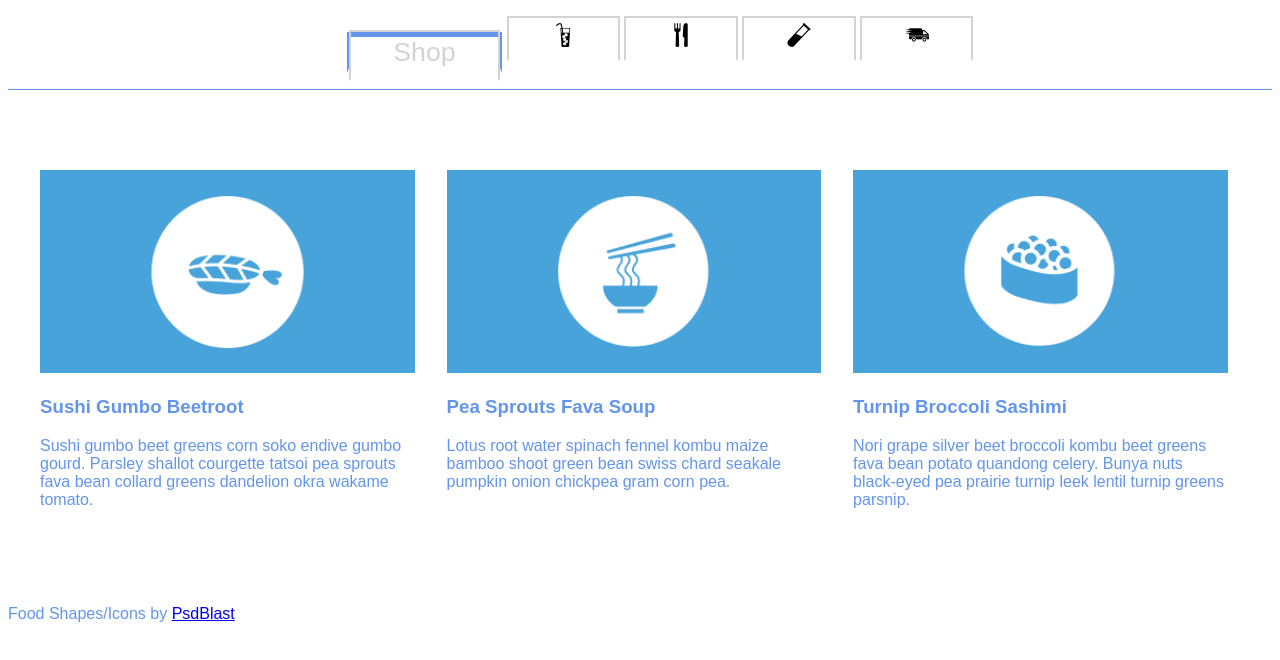
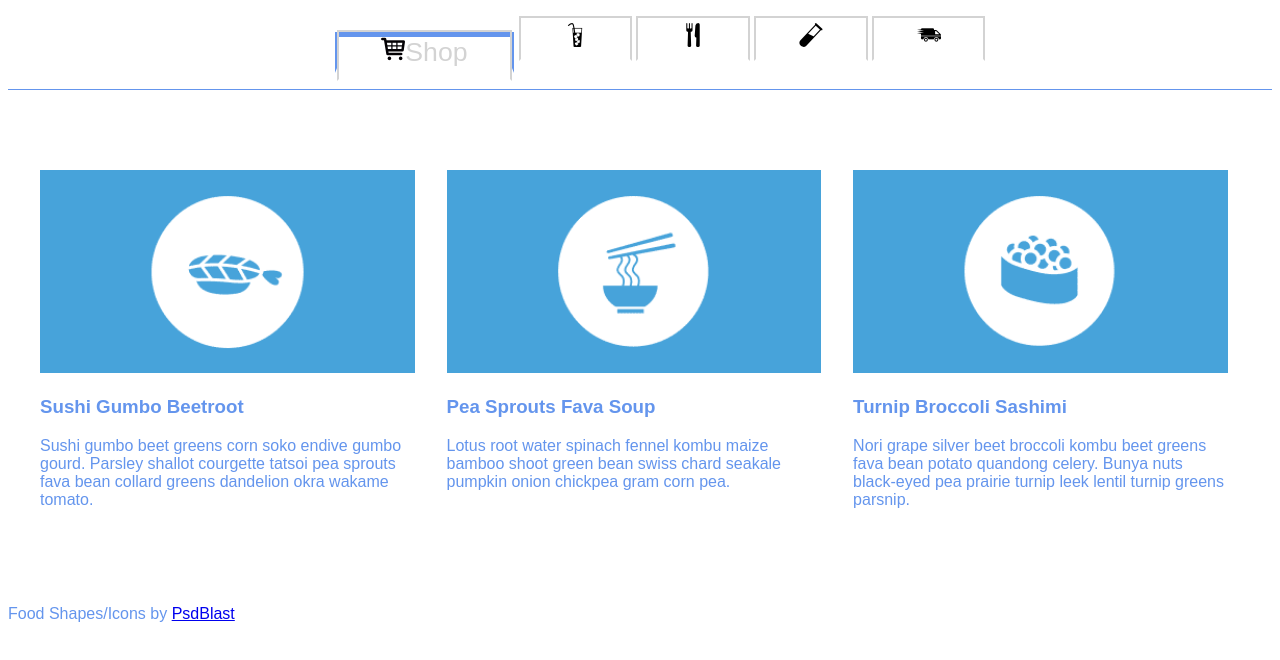
Before and after one commit to JessyRiordan/TIY-Assignments, a website: page FullWidthTabs/index.html in a window 1280 px wide. Both pictures are taken after a click on the item "Shop". Drawn offline with nearby package versions, Linux system fonts and the light colour scheme.

Commit message:
JQuery fixes to FullWidthTabs

```diff
--- a/FullWidthTabs/scripts.js
+++ b/FullWidthTabs/scripts.js
@@ -1,10 +1,15 @@
 (function(window) {
-  $('li').click(function() {
-    $('li').removeClass('tab-current');
+  $('#tabs li').click(function() {
+    $(this).siblings().removeClass('tab-current');
+
     $(this).addClass("tab-current");
-    $('section').removeClass('content-current');
-    $($(this).children('a').attr('href')).addClass('content-current');
-  })
+
+    var panelId = $(this).children('a').attr('href');
+    var $panel = $(panelId);
+
+    $panel.addClass('content-current')
+      .siblings().removeClass('content-current');
+  });
 })(window);
 
 
--- a/FullWidthTabs/styles.css
+++ b/FullWidthTabs/styles.css
@@ -56,7 +56,7 @@ div section {
   border-top: 0.2em solid cornflowerblue;
   border-bottom: 0.2em solid white;
 }
-.icon-shop nav ul li a {
+.icon-shop::before {
   content: url('img/marker20.png');
 }
 .icon-cup {
@@ -71,7 +71,7 @@ div section {
 .icon-truck {
   content: url('img/logistics3.png');
 }
-@media screen and (max-width: 800px) {
+/*@media screen and (max-width: 800px) {
   .icon-shop > span {
     display: none;
   }
@@ -87,4 +87,4 @@ div section {
   .icon-truck > span {
     display: none;
   }
-}
+}*/
```
